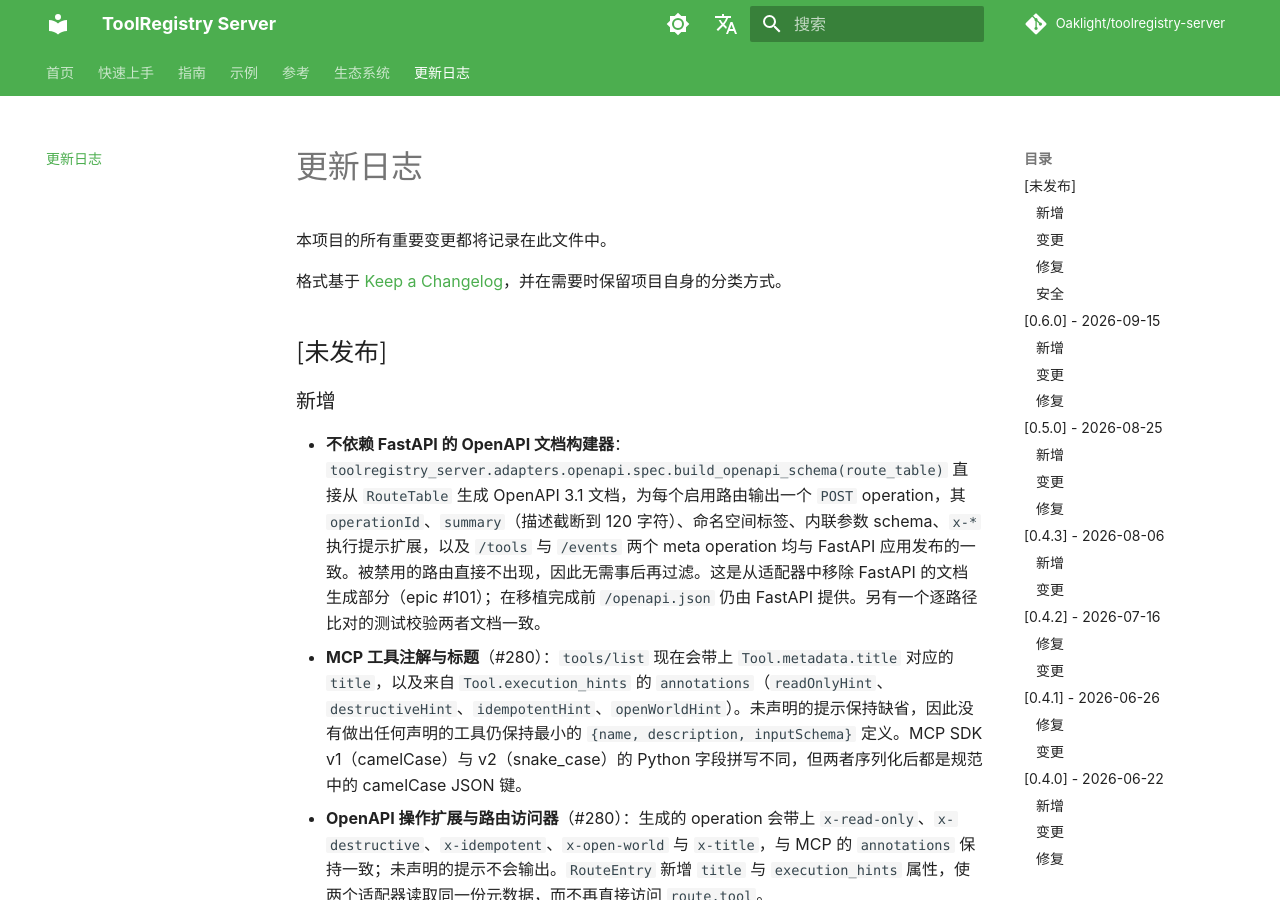
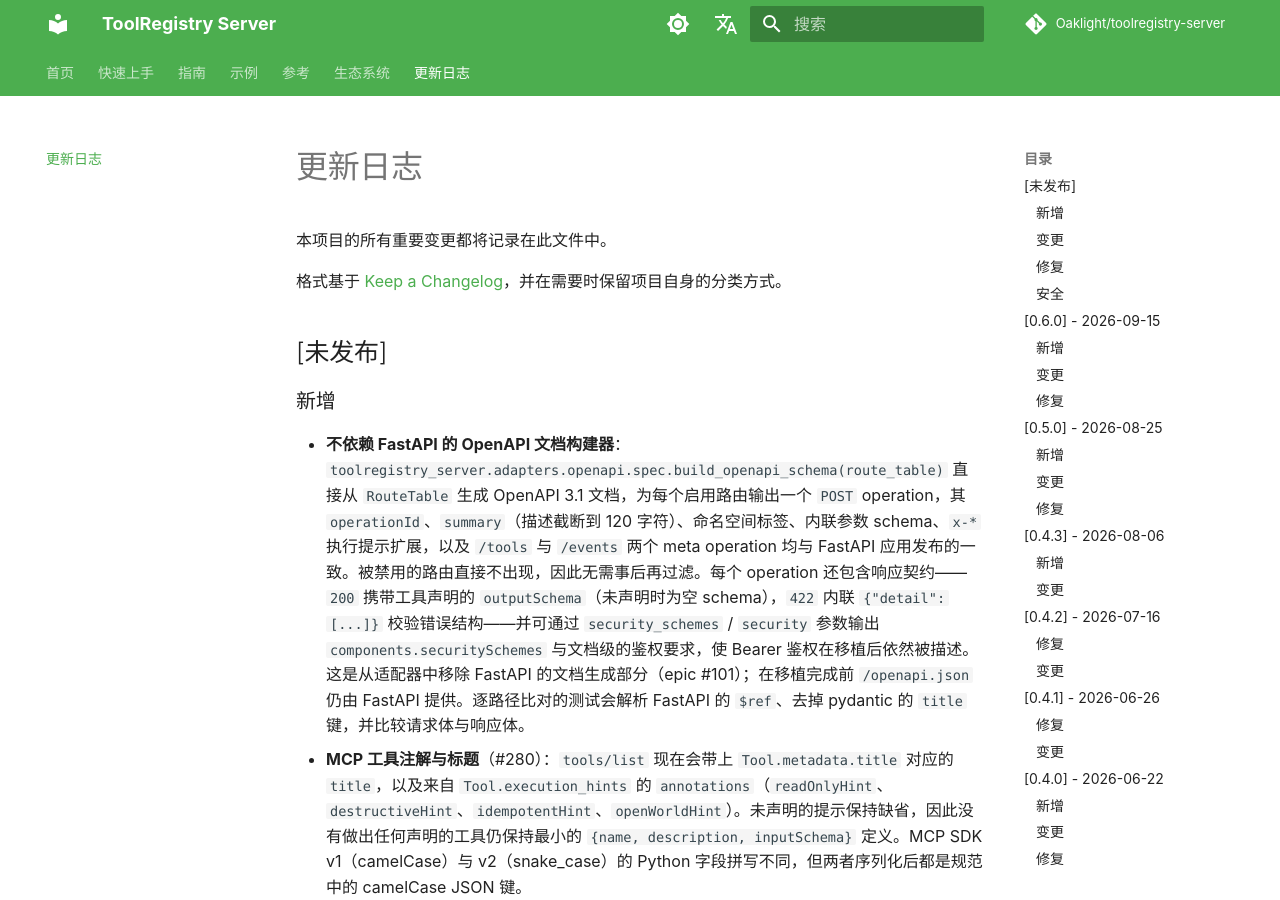
Before and after one commit to Oaklight/toolregistry-server, an MkDocs documentation site: the page built from docs/changelog.md, in a window 1280 px wide and 900 px high. Built offline with MkDocs 1.6.1 and Material for MkDocs 9.7.7, drawn with Linux system fonts in a browser that asks for light colours; some web fonts are replaced; comment, search, counter and statistics services are not loaded.

Commit message:
docs(changelog)：文档构建器描述响应与鉴权
回应 #120 评审：200 使用 outputSchema、内联 422 结构、安全方案。

```diff
--- a/docs/changelog.md
+++ b/docs/changelog.md
@@ -8,7 +8,7 @@
 
 ### 新增
 
-- **不依赖 FastAPI 的 OpenAPI 文档构建器**：`toolregistry_server.adapters.openapi.spec.build_openapi_schema(route_table)` 直接从 `RouteTable` 生成 OpenAPI 3.1 文档，为每个启用路由输出一个 `POST` operation，其 `operationId`、`summary`（描述截断到 120 字符）、命名空间标签、内联参数 schema、`x-*` 执行提示扩展，以及 `/tools` 与 `/events` 两个 meta operation 均与 FastAPI 应用发布的一致。被禁用的路由直接不出现，因此无需事后再过滤。这是从适配器中移除 FastAPI 的文档生成部分（epic #101）；在移植完成前 `/openapi.json` 仍由 FastAPI 提供。另有一个逐路径比对的测试校验两者文档一致。
+- **不依赖 FastAPI 的 OpenAPI 文档构建器**：`toolregistry_server.adapters.openapi.spec.build_openapi_schema(route_table)` 直接从 `RouteTable` 生成 OpenAPI 3.1 文档，为每个启用路由输出一个 `POST` operation，其 `operationId`、`summary`（描述截断到 120 字符）、命名空间标签、内联参数 schema、`x-*` 执行提示扩展，以及 `/tools` 与 `/events` 两个 meta operation 均与 FastAPI 应用发布的一致。被禁用的路由直接不出现，因此无需事后再过滤。每个 operation 还包含响应契约——`200` 携带工具声明的 `outputSchema`（未声明时为空 schema），`422` 内联 `{"detail": [...]}` 校验错误结构——并可通过 `security_schemes` / `security` 参数输出 `components.securitySchemes` 与文档级的鉴权要求，使 Bearer 鉴权在移植后依然被描述。这是从适配器中移除 FastAPI 的文档生成部分（epic #101）；在移植完成前 `/openapi.json` 仍由 FastAPI 提供。逐路径比对的测试会解析 FastAPI 的 `$ref`、去掉 pydantic 的 `title` 键，并比较请求体与响应体。
 - **MCP 工具注解与标题**（#280）：`tools/list` 现在会带上 `Tool.metadata.title` 对应的 `title`，以及来自 `Tool.execution_hints` 的 `annotations`（`readOnlyHint`、`destructiveHint`、`idempotentHint`、`openWorldHint`）。未声明的提示保持缺省，因此没有做出任何声明的工具仍保持最小的 `{name, description, inputSchema}` 定义。MCP SDK v1（camelCase）与 v2（snake_case）的 Python 字段拼写不同，但两者序列化后都是规范中的 camelCase JSON 键。
 - **OpenAPI 操作扩展与路由访问器**（#280）：生成的 operation 会带上 `x-read-only`、`x-destructive`、`x-idempotent`、`x-open-world` 与 `x-title`，与 MCP 的 `annotations` 保持一致；未声明的提示不会输出。`RouteEntry` 新增 `title` 与 `execution_hints` 属性，使两个适配器读取同一份元数据，而不再直接访问 `route.tool`。
 - **MCP 子命令新增 `--server-url`**（#78）：用于设置 OAuth protected-resource 元数据中的公网 URL。此前只能通过 `adapter.run(server_url=...)` 传入，因此用 CLI 部署在反向代理之后的实例无法声明一个客户端可访问的源，只能退回监听地址。此外，当即将声明的 URL 来自通配监听地址（`0.0.0.0`、`::`）时，服务器会在启动时输出警告。
```
